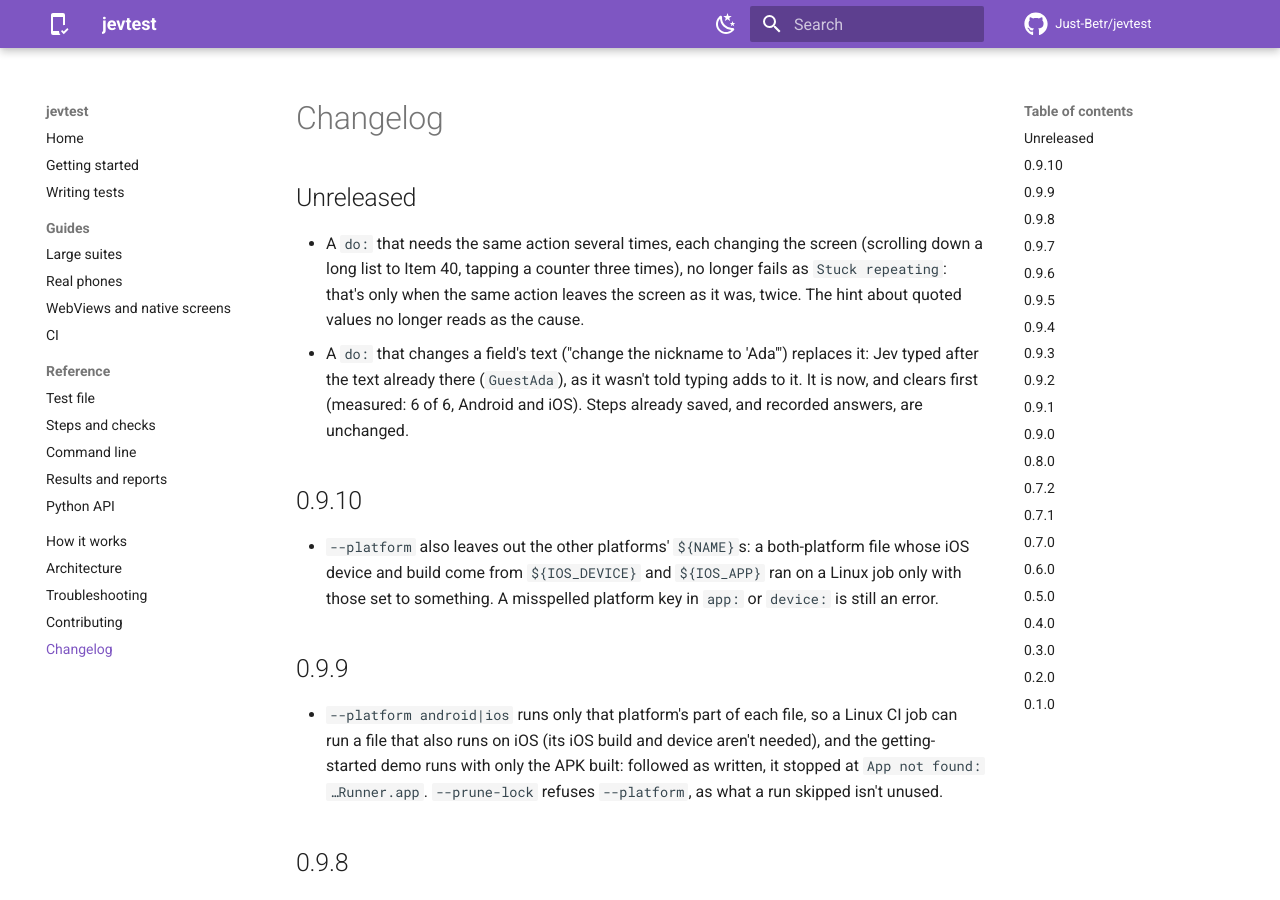
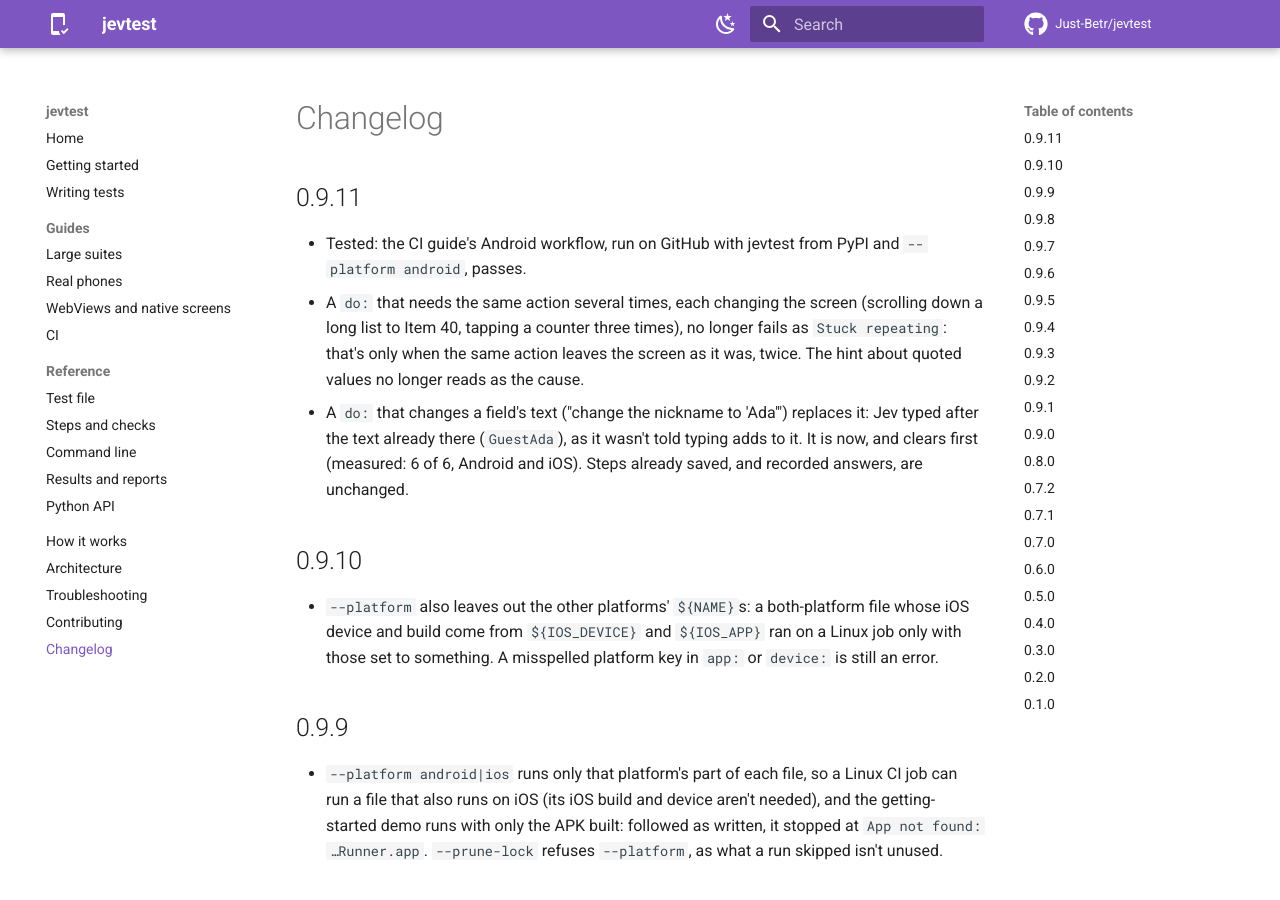
Before and after one commit to Just-Betr/jevtest, an MkDocs documentation site: the page built from docs/changelog.md, in a window 1280 px wide and 900 px high. Built offline with MkDocs 1.6.1 and Material for MkDocs 9.7.7, drawn with Linux system fonts in a browser that asks for light colours; comment, search, counter and statistics services are not loaded.

Commit message:
0.9.11: do: goals that change a field or repeat a moving action work
Co-Authored-By: Claude Opus 5.5 <noreply@anthropic.com>

````diff
--- a/CHANGELOG.md
+++ b/CHANGELOG.md
@@ -1,7 +1,8 @@
 # Changelog
 
-## Unreleased
+## 0.9.11
 
+- Tested: the CI guide's Android workflow, run on GitHub with jevtest from PyPI and `--platform android`, passes.
 - A `do:` that needs the same action several times, each changing the screen (scrolling down a long list to Item
   40, tapping a counter three times), no longer fails as `Stuck repeating`: that's only when the same action leaves
   the screen as it was, twice. The hint about quoted values no longer reads as the cause.
--- a/docs/getting-started.md
+++ b/docs/getting-started.md
@@ -82,7 +82,7 @@ jevtest run tests.yaml --lock record --out results
 Both flags are required, so every run says how it treats the lockfile and where its results go.
 
 ```console
-jevtest 0.9.10 · android · emulator-5554 · dev.jevtest.jevtest_demo · jev-1.13.0 · lockfile: record
+jevtest 0.9.11 · android · emulator-5554 · dev.jevtest.jevtest_demo · jev-1.13.0 · lockfile: record
 
 ▶ App opens on the sign-in screen
   ✓ expect: The sign in screen is showing — Jev 0.98
--- a/jevtest/__init__.py
+++ b/jevtest/__init__.py
@@ -1,3 +1,3 @@
 """jevtest: plain-English end-to-end tests for Android and iOS apps, driven by TypeSafe's Jev."""
 
-__version__ = "0.9.10"
+__version__ = "0.9.11"
````
Also changed, not shown: README.md (+1 -1 lines), docs/index.md (+1 -1 lines).
